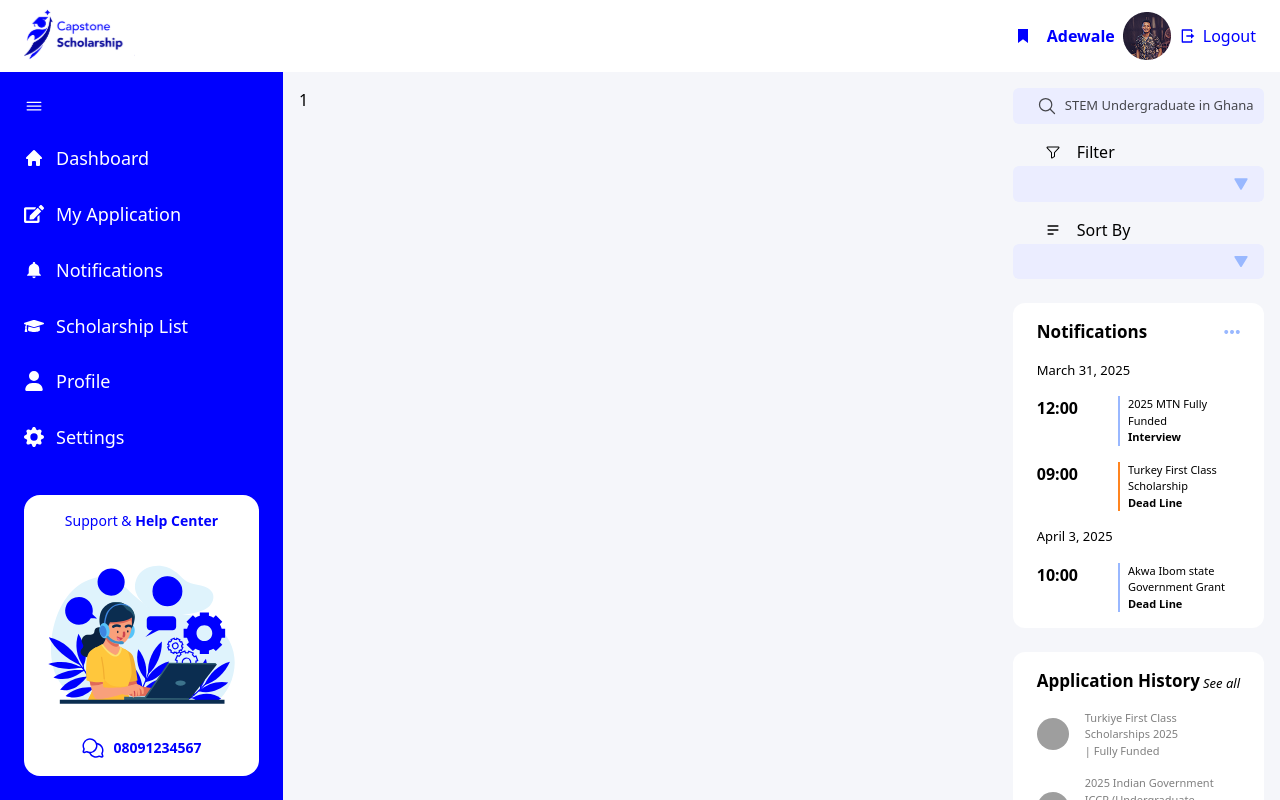
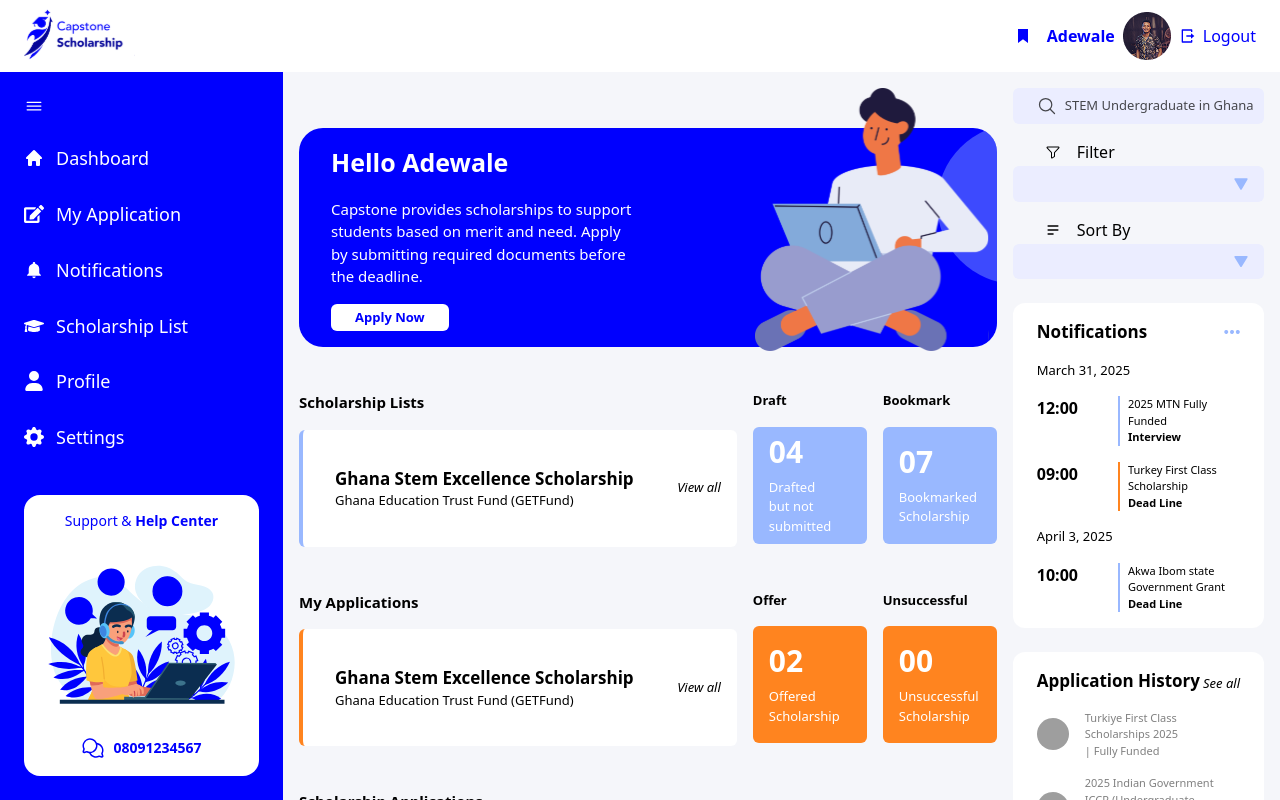
Before and after one commit to oluwakemiegbinola/Capstone-scholarship-design-system, a React (Vite) app: page /user-dashboard in a window 1280 px wide. Built offline with nearby package versions, Linux system fonts and the light colour scheme; grey boxes are pictures that could not be loaded.

Commit message:
scholarship applications

```diff
--- a/package.json
+++ b/package.json
@@ -12,6 +12,7 @@
   "dependencies": {
     "@heroicons/react": "^2.2.0",
     "@tailwindcss/forms": "^0.5.10",
+    "@tailwindcss/line-clamp": "^0.4.4",
     "@tailwindcss/vite": "^4.1.10",
     "lucide-react": "^0.487.0",
     "react": "^19.0.0",
--- /dev/null
+++ b/src/UserDashboard/UserComponent/Hero.jsx
@@ -0,0 +1,45 @@
+import HeroSVG from "../../assets/image/user-dashboard/pic1.svg";
+
+export default function Hero() {
+  return (
+    <div className="relative flex">
+      <div className="relative mt-10 flex overflow-hidden rounded-3xl bg-[#0000FE] px-8 py-4">
+        <div className="space-y-4 text-white">
+          <h1 className="text text-[25px] font-bold">Hello Adewale</h1>
+
+          <p className="w-[70%] text-[15px] text-pretty">
+            Capstone provides scholarships to support students based on merit
+            and need. Apply by submitting required documents before the
+            deadline.
+          </p>
+
+          <button className="rounded-md bg-white px-6 py-1 text-[13px] font-bold text-[#0000FE] transition-transform hover:translate-y-1 hover:shadow-2xl">
+            Apply Now
+          </button>
+        </div>
+
+        {/* Svg Image to fill up the space in blue background */}
+        <div>
+          <img
+            src={HeroSVG}
+            alt="Hero Image"
+            loading="lazy"
+            className="invisible w-full -translate-x-4 -translate-y-4 scale-145 object-cover"
+          />
+        </div>
+
+        {/* Circle behind the svg image */}
+        <span className="absolute -top-1 -right-25 size-40 rounded-full bg-[#99B8FF]/40"></span>
+      </div>
+
+      <div className="absolute right-2">
+        <img
+          src={HeroSVG}
+          alt="Hero Image"
+          loading="lazy"
+          className="object-cover"
+        />
+      </div>
+    </div>
+  );
+}
--- /dev/null
+++ b/src/UserDashboard/UserComponent/MyApplication.jsx
@@ -0,0 +1,41 @@
+export default function MyApplication() {
+  return (
+    <div className="flex justify-between gap-4">
+      {/* My Applications */}
+      <div className="w-full space-y-4 text-[13px]">
+        <p className="text-[15px] font-bold">My Applications</p>
+
+        <div className="flex h-[117px] items-center justify-between rounded-md border-l-4 border-[#FF841F] bg-white py-8 pr-4 pl-8">
+          <div>
+            <p className="text-[17px] font-bold">
+              Ghana Stem Excellence Scholarship
+            </p>
+            <p>Ghana Education Trust Fund (GETFund)</p>
+          </div>
+
+          <p className="italic">View all</p>
+        </div>
+      </div>
+
+      {/* Offer */}
+      <div className="space-y-4 text-[13px]">
+        <p className="font-bold">Offer</p>
+
+        <div className="flex h-[117px] w-[114px] flex-col justify-center gap-2 rounded-md bg-[#FF841F] p-4 text-white">
+          <p className="text-3xl font-bold">02</p>
+          <p className="text-balance">Offered Scholarship</p>
+        </div>
+      </div>
+
+      {/* Unsuccessful */}
+      <div className="space-y-4 text-[13px]">
+        <p className="font-bold">Unsuccessful</p>
+
+        <div className="flex h-[117px] w-[114px] flex-col justify-center gap-2 rounded-md bg-[#FF841F] p-4 text-white">
+          <p className="text-3xl font-bold">00</p>
+          <p className="text-balance">Unsuccessful Scholarship</p>
+        </div>
+      </div>
+    </div>
+  );
+}
--- /dev/null
+++ b/src/UserDashboard/UserComponent/ScholarshipApplication.jsx
@@ -0,0 +1,46 @@
+import { Search } from "lucide-react";
+
+export default function ScholarshipApplication() {
+  return (
+    <div className="w-full space-y-4 text-[13px]">
+      <p className="text-[15px] font-bold">Scholarship Applications</p>
+
+      <div className="flex h-[117px] items-center justify-between rounded-md border-l-4 border-[#FF841F] bg-white p-8">
+        <div className="space-y-4">
+          <div>
+            <p className="text-sm font-bold">Search your applications</p>
+
+            <div className="flex bg-[#]">
+              <input
+                type="text"
+                id="searchApplication"
+                className="rounded-l-sm bg-[#ebedff] p-1"
+              />
+
+              <label
+                htmlFor="searchApplication"
+                className="rounded-r-sm bg-[#d2d6ff] p-1"
+              >
+                <Search />
+              </label>
+            </div>
+          </div>
+
+          <div>
+            <p className="text-[17px] font-bold">
+              Ghana Stem Excellence Scholarship
+            </p>
+            <p>Ghana Education Trust Fund (GETFund)</p>
+          </div>
+        </div>
+
+        <div className="space-y-4 text-[13px]">
+          <div className="flex flex-col justify-center gap-2 rounded-md bg-[#FF841F] p-4 text-white">
+            <p className="text-3xl font-bold">02</p>
+            <p className="text-balance">Offered Scholarship</p>
+          </div>
+        </div>
+      </div>
+    </div>
+  );
+}
--- /dev/null
+++ b/src/UserDashboard/UserComponent/ScholarshipLists.jsx
@@ -0,0 +1,41 @@
+export default function ScholarshipLists() {
+  return (
+    <div className="flex justify-between gap-4">
+      {/* Scholarship Lists */}
+      <div className="w-full space-y-4 text-[13px]">
+        <p className="text-[15px] font-bold">Scholarship Lists</p>
+
+        <div className="flex h-[117px] items-center justify-between rounded-md border-l-4 border-[#99B8FF] bg-white py-8 pr-4 pl-8">
+          <div>
+            <p className="text-[17px] font-bold">
+              Ghana Stem Excellence Scholarship
+            </p>
+            <p>Ghana Education Trust Fund (GETFund)</p>
+          </div>
+
+          <p className="italic">View all</p>
+        </div>
+      </div>
+
+      {/* Draft */}
+      <div className="space-y-4 text-[13px]">
+        <p className="font-bold">Draft</p>
+
+        <div className="flex h-[117px] w-[114px] flex-col justify-center gap-2 rounded-md bg-[#99B8FF] p-4 text-white">
+          <p className="text-3xl font-bold">04</p>
+          <p className="text-balance">Drafted but not submitted</p>
+        </div>
+      </div>
+
+      {/* Bookmark */}
+      <div className="space-y-4 text-[13px]">
+        <p className="font-bold">Bookmark</p>
+
+        <div className="flex h-[117px] w-[114px] flex-col justify-center gap-2 rounded-md bg-[#99B8FF] p-4 text-white">
+          <p className="text-3xl font-bold">07</p>
+          <p className="text-balance">Bookmarked Scholarship</p>
+        </div>
+      </div>
+    </div>
+  );
+}
--- a/src/UserDashboard/UserMain.jsx
+++ b/src/UserDashboard/UserMain.jsx
@@ -1,13 +1,25 @@
 import ApplicationHistory from "./UserComponent/ApplicationHistory";
+import Hero from "./UserComponent/Hero";
+import MyApplication from "./UserComponent/MyApplication";
 import Notifications from "./UserComponent/Notifications";
+import ScholarshipApplication from "./UserComponent/ScholarshipApplication";
+import ScholarshipLists from "./UserComponent/ScholarshipLists";
 import SortSearchFilter from "./UserComponent/SortSearchFilter";
 
 export default function UserMain() {
   return (
     <section className="grid size-full grid-cols-[3fr_1.08fr] gap-4 p-4">
-      <div>1</div>
+      <div className="space-y-11 pb-8">
+        <Hero />
 
-      <div className="space-y-6">
+        <ScholarshipLists />
+
+        <MyApplication />
+
+        <ScholarshipApplication />
+      </div>
+
+      <div className="space-y-6 pb-4">
         <SortSearchFilter />
 
         <Notifications />
--- a/src/UserDashboard/UserNav.jsx
+++ b/src/UserDashboard/UserNav.jsx
@@ -44,7 +44,7 @@ export default function UserNav() {
       {/* Navigation */}
       {navLists.map(({ icon, title }, index) => (
         <nav key={index}>
-          <div className="group flex cursor-pointer items-center gap-2 text-white">
+          <div className="group flex w-fit cursor-pointer items-center gap-2 text-white">
             <span className="font text-xl">{icon}</span>
 
             <p className="px-1 text-lg capitalize transition-colors duration-300 group-hover:rounded group-hover:bg-white group-hover:text-[#0000FE]">
--- a/tailwind.config.js
+++ b/tailwind.config.js
@@ -11,5 +11,5 @@ module.exports = {
       },
     },
   },
-  plugins: [require("@tailwindcss/forms")],
+  plugins: [require("@tailwindcss/forms"), require("@tailwindcss/line-clamp")],
 };
```
Also changed, not shown: 1 other file (tests, documents, lock files or other folders).
